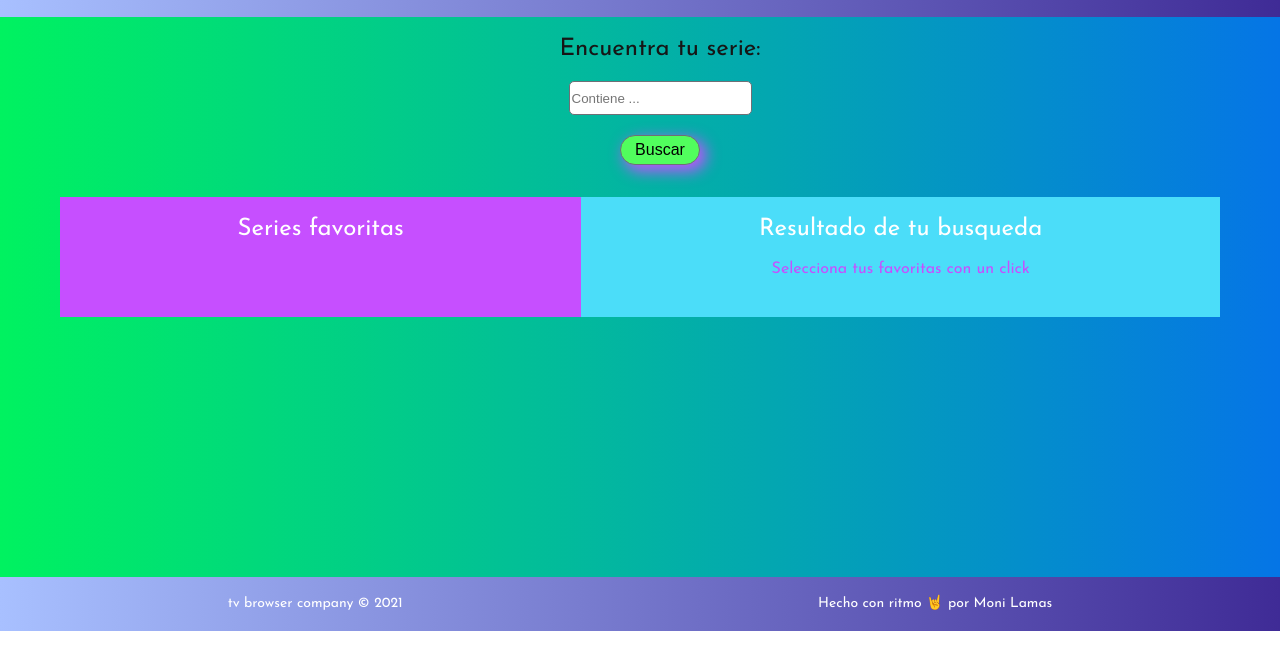
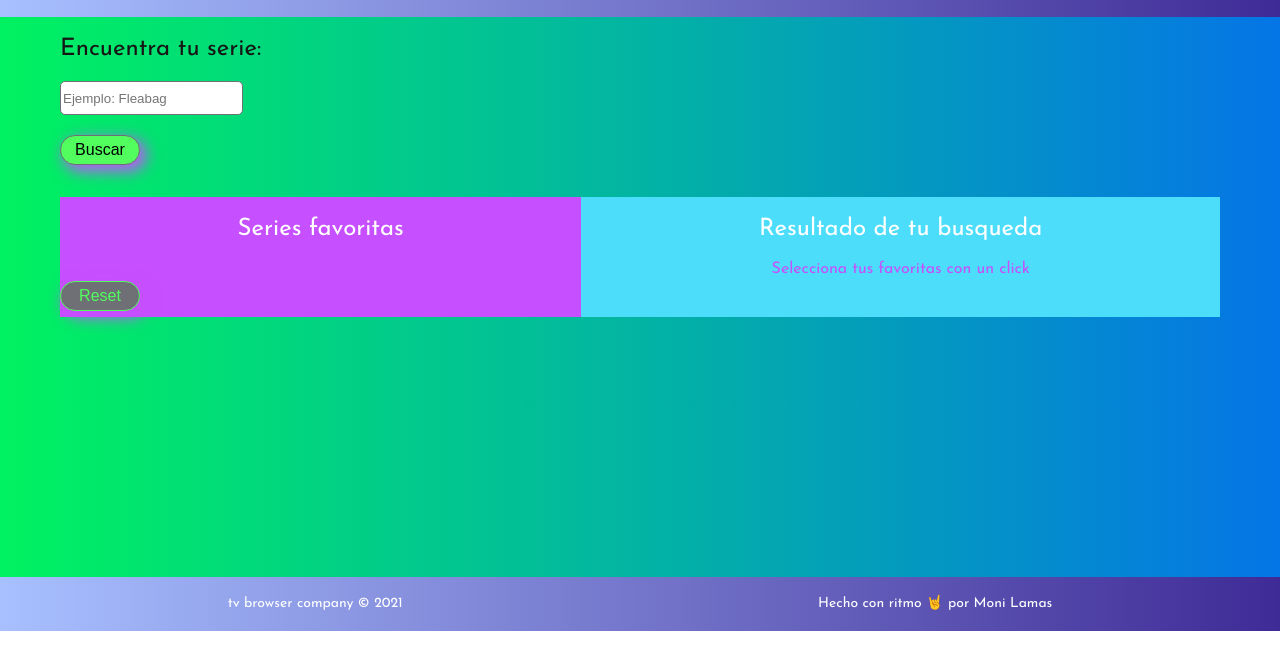
Before and after one commit to Adalab/modulo-2-evaluacion-final-moniLamas, a website: page src/html/index.html in a window 1280 px wide. Shown: the part 103-772 px from the top of the page. Drawn offline with nearby package versions, Linux system fonts and the light colour scheme; files that its build step writes are made by us from their sources; no server answers; files whose address does not match are found by name.

Commit message:
test new styles

```diff
--- a/src/html/partials/main.html
+++ b/src/html/partials/main.html
@@ -1,12 +1,13 @@
 <main class="page">
     <section class="page__search">
         <label for="search" class="labelSearch">Encuentra tu serie:</label>
-        <input type="text" class="inputSearch js_input" name="search" id="search" placeholder="Contiene ...">
+        <input type="text" class="inputSearch js_input" name="search" id="search" placeholder="Ejemplo: Fleabag">
         <button class="btnSearch js_btn">Buscar</button>
     </section>
     <div class="page__container">
         <aside class="favourites js_favourites">
             <h3 class="page__container--title">Series favoritas</h3>
+            <button class="btnReset js_btnReset">Reset</button>
             <ul class="favourites__show js_showFav"></ul>
         </aside>
         <section class="results js_results">
--- a/src/scss/layout/_page.scss
+++ b/src/scss/layout/_page.scss
@@ -8,10 +8,10 @@
 
     &__search {
         height: 160px;
-        padding-left: 40px;
+        padding-left: 60px;
         display: flex;
         flex-direction: column;
-        align-items: center;
+        align-items: flex-start;
 
         .labelSearch {
             padding: 20px 0;
@@ -55,6 +55,18 @@
         .favourites {
             background-color: #c64fff;
 
+            .btnReset {
+                font-size: 16px;
+                margin-top: 20px;
+                width: 80px;
+                height: 30px;
+                color: #51fe5d;
+                background-color: #6e7076;
+                border: 1px solid#51fe5d;
+                border-radius: 55px;
+                box-shadow: 5px 5px 15px 1px #c64fff;
+            }
+
             &__show {
                 padding: 0 20px;
                 text-align: center;
@@ -69,7 +81,6 @@
             display: flex;
             flex-direction: column;
             align-items: center;
-            // justify-content: center;
 
             &__show {
                 font-size: 20px;
```
